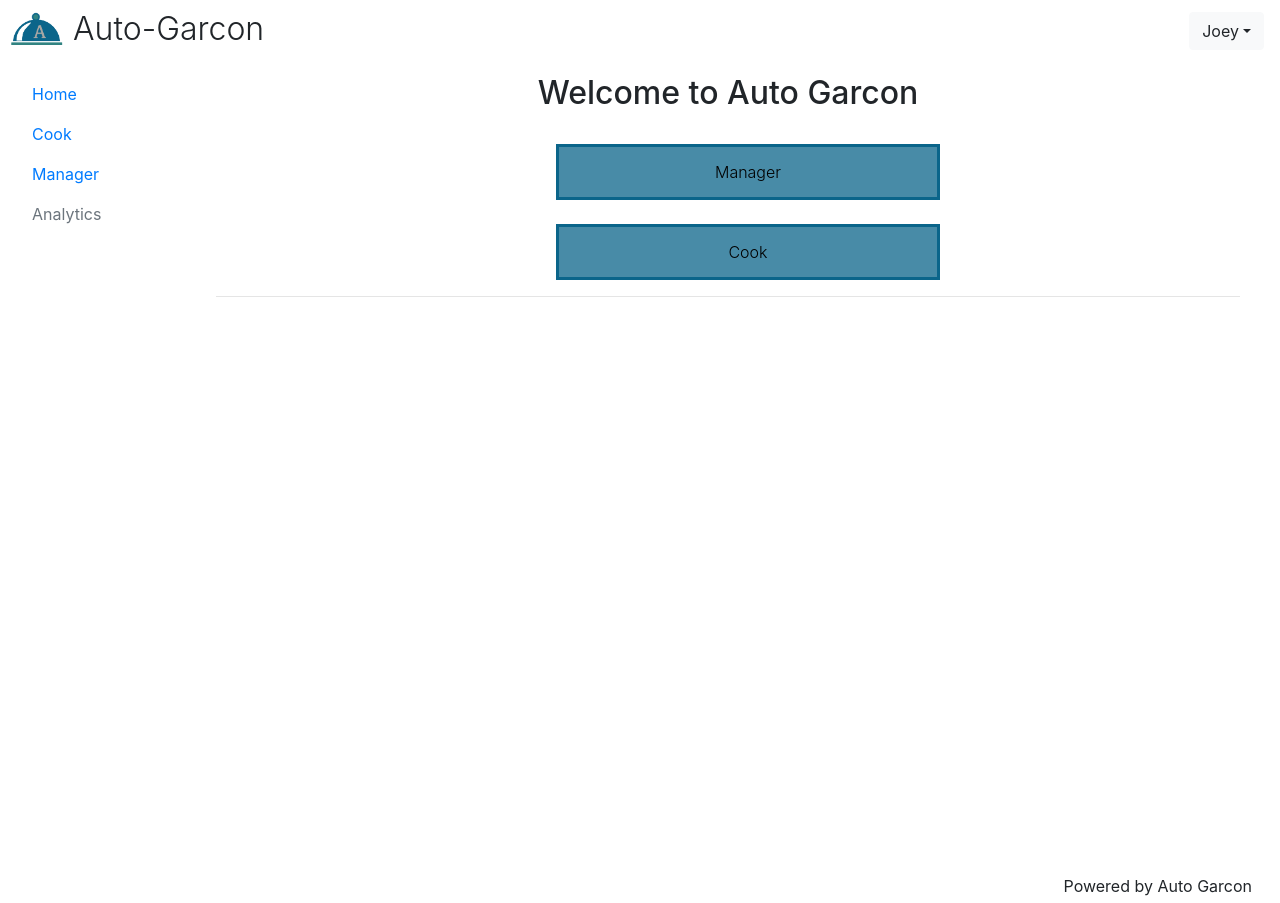
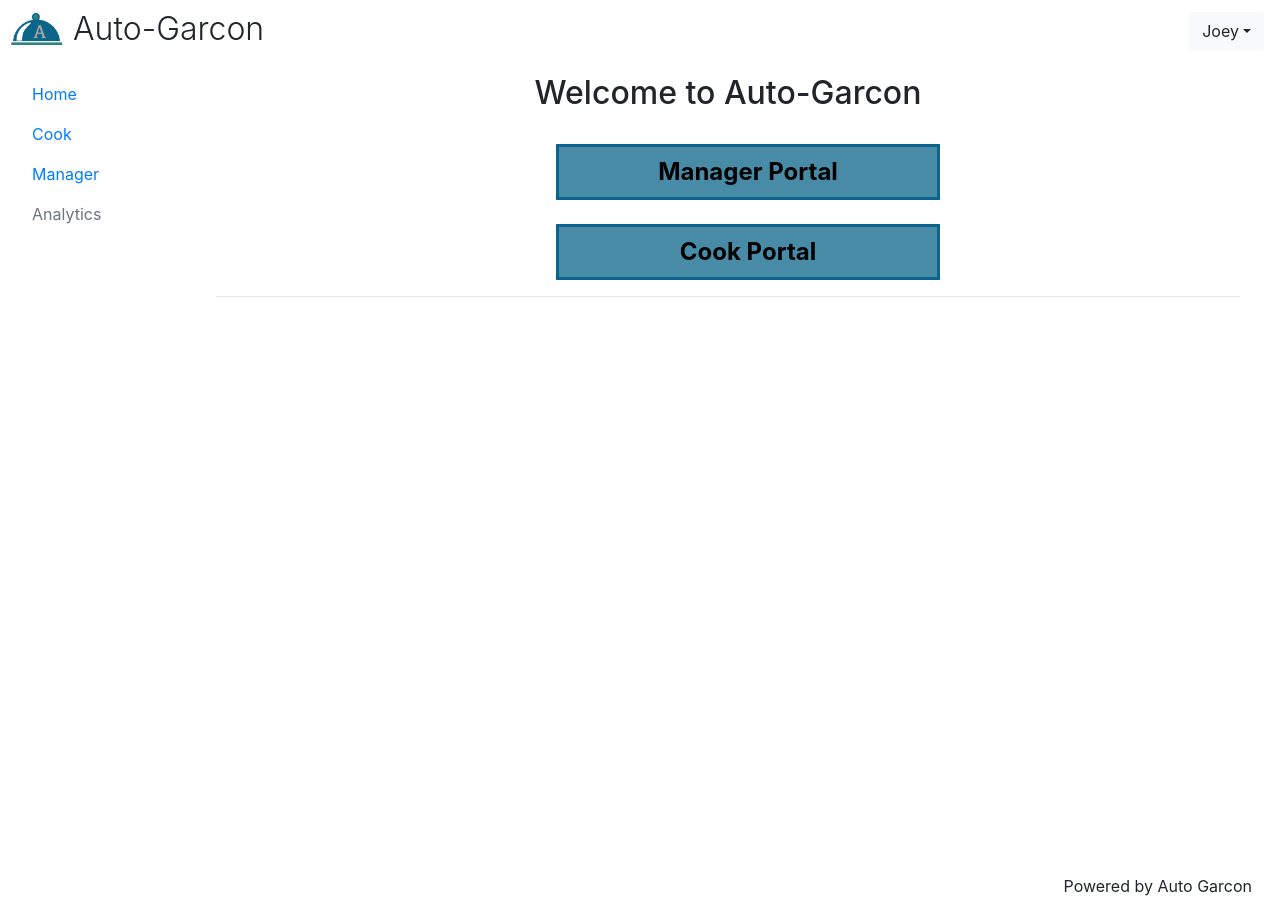
Before and after one commit to bricao16/AutoGarcon, a React (Create React App) app in the folder web/cook-frontend/: page / in a window 1280 px wide. Built offline with nearby package versions, Linux system fonts and the light colour scheme; no server answers.

Commit message:
Update App.js

```diff
--- a/web/cook-frontend/src/App.js
+++ b/web/cook-frontend/src/App.js
@@ -84,18 +84,18 @@ function Home() {
     <div>
 
             <div style={homeStyle}>
-              <h2> Welcome to Auto Garcon </h2>
+              <h2> Welcome to Auto-Garcon </h2>
               <br/>
               <ul style={{'list-style':'none'}}>
                 <li><Link to='/login_manager'>
                   <button type="button"  style = {buttonStyle}>
-                      Manager
+                      Manager Portal
                   </button>
                 </Link></li>
                 <br/>
                 <li><Link to='/login_cook'>
                   <button type="button" style = {buttonStyle}>
-                      Cook
+                      Cook Portal
                   </button>
                 </Link></li>
               </ul>
@@ -153,7 +153,8 @@ var homeStyle = {
 };
 var buttonStyle = {
   'width': '30vw',
-  'fontWeight': '300',
+  'fontWeight': 'bold',
+  'fontSize': '150%',
   'border': 'solid 3px',
   'color': '#a8a7a',
   'background-color': 'rgba(11, 101, 138,.75)',
```
